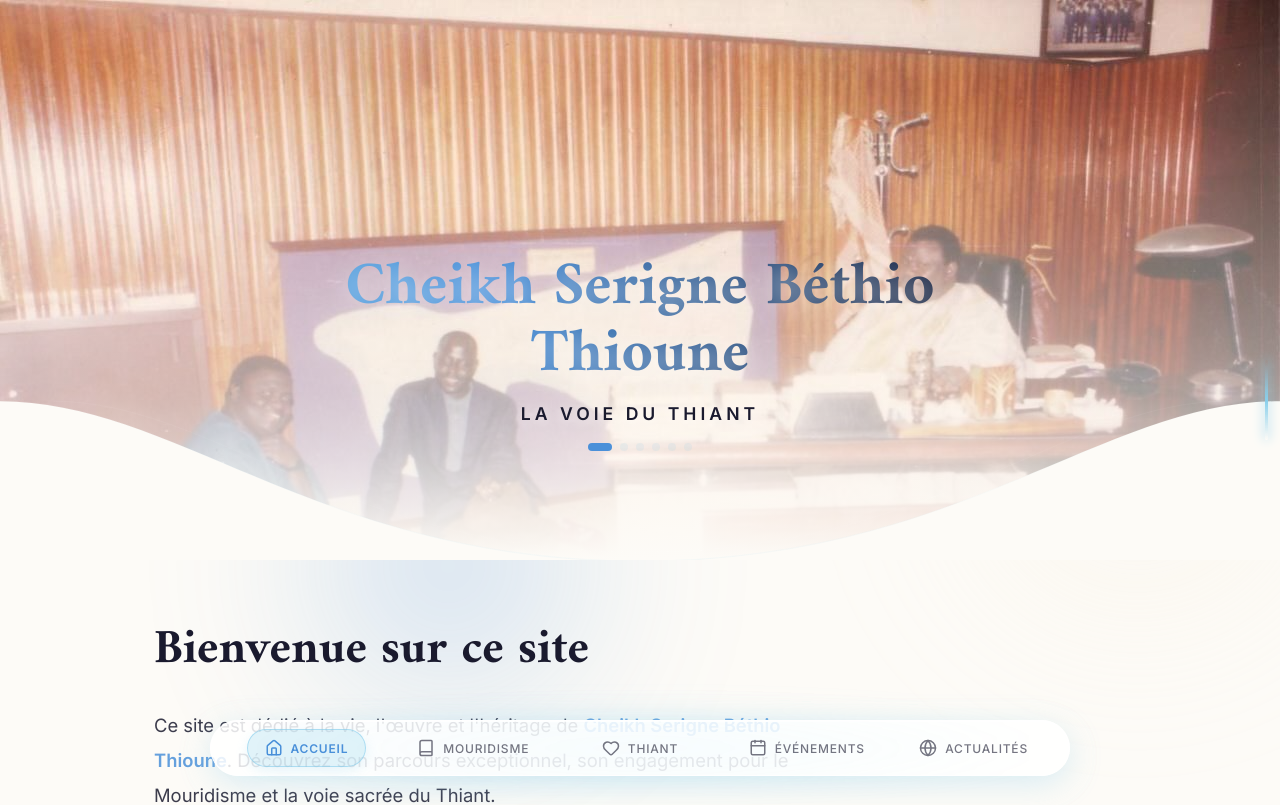
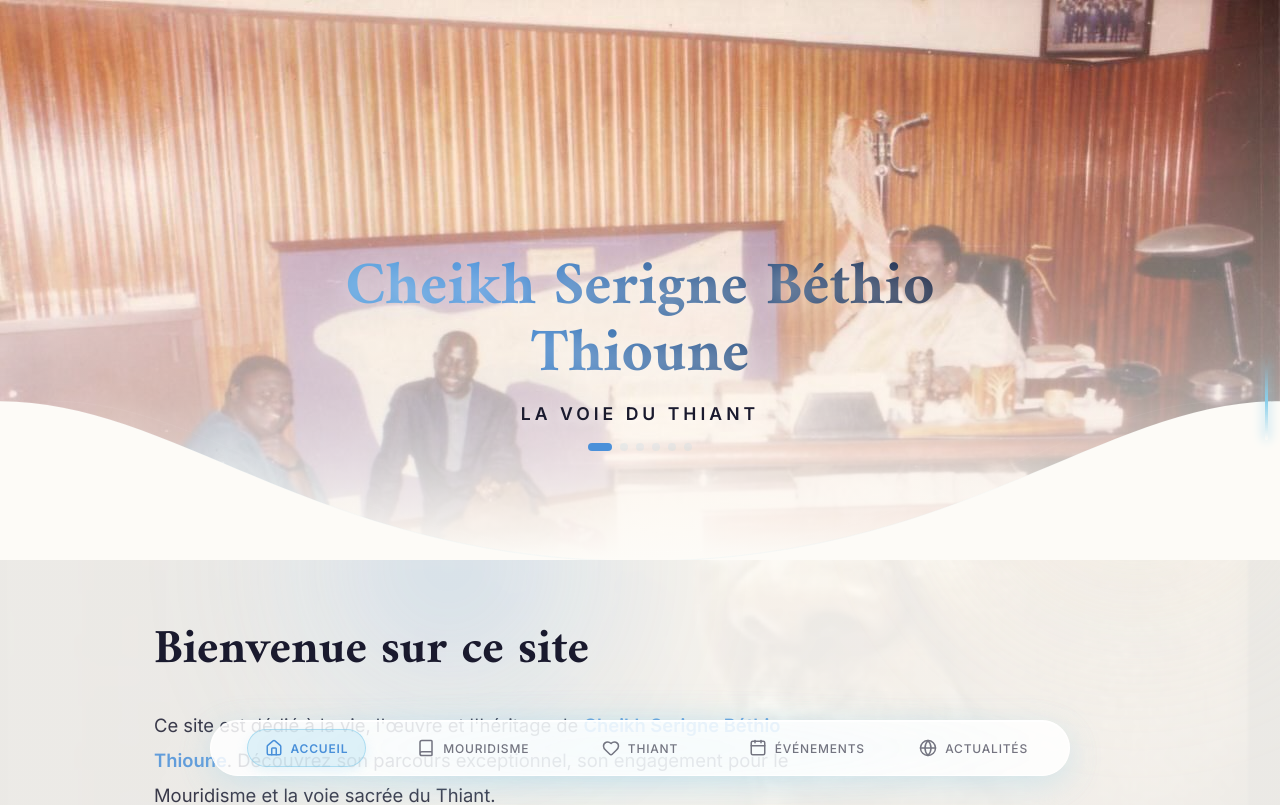
Before and after one commit to Ikfini-101/app-serigne-bethio, a React (Vite) app: page / in a window 1280 px wide. Shown: the top 805 px of the page. Built offline with nearby package versions, Linux system fonts and the light colour scheme.

Commit message:
feat: ajout de l'image de background globale en mode filigrane avec transparence (WCAG AAA)

```diff
--- a/src/index.css
+++ b/src/index.css
@@ -33,7 +33,13 @@ html { scroll-behavior: smooth; }
 
 body {
   font-family: 'Inter', sans-serif;
-  background: #FDFBF7; /* Couleur lait */
+  background-color: #FDFBF7; /* Couleur lait */
+  background-image:
+    linear-gradient(rgba(253, 251, 247, 0.93), rgba(253, 251, 247, 0.93)),
+    url('/assets/background-image-cheikh-bethio-1.png');
+  background-size: cover;
+  background-position: center;
+  background-attachment: fixed;
   color: var(--charcoal);
   overflow-x: hidden;
   min-height: 100vh;
```
Also changed, not shown: public/assets/background-image-cheikh-bethio-1.png (added).
